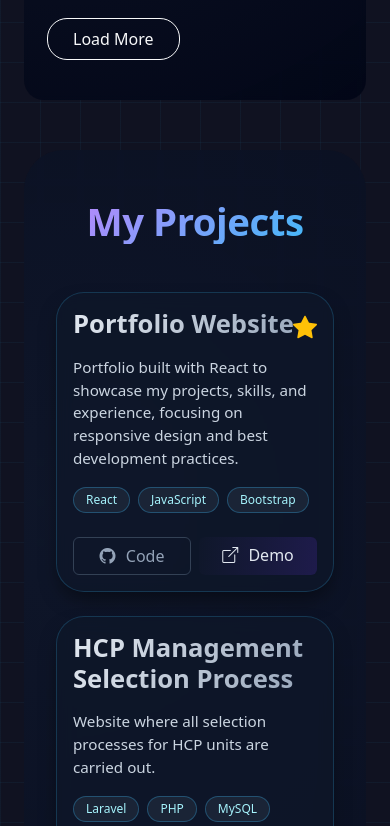
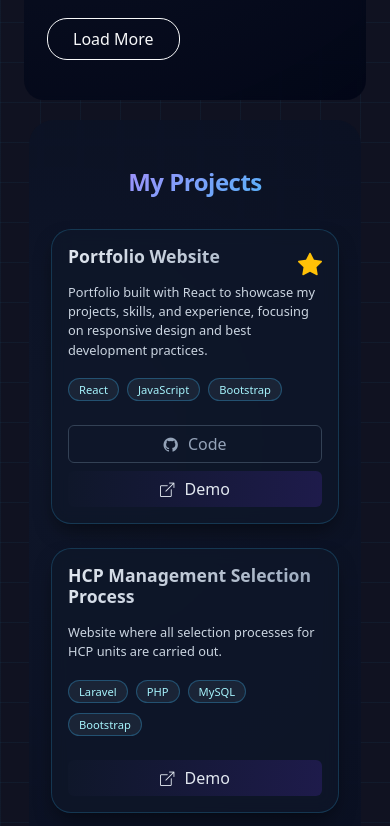
Before and after one commit to LucasFigueiredoDEV/Portfolio, a React (Vite) app: page / in a window 390 px wide. Shown: the part 1778-2604 px from the top of the page. Built offline with nearby package versions, Linux system fonts and the light colour scheme.

Commit message:
Enhance Projects component: improve layout responsiveness with updated media queries and padding adjustments for various screen sizes

```diff
--- a/src/components/content/projects/style.css
+++ b/src/components/content/projects/style.css
@@ -100,8 +100,108 @@
     font-size: 1rem;
 }
 
-@media (min-width: 1440px) {
+@media screen and (min-width: 2000px) {
     .projects {
-        max-width: 80%;
+      margin: auto 10%;
     }
 }
+
+/* ⚠️ Ajuste por causa da sidebar (260px) */
+@media (min-width: 993px) and (max-width: 1340px) {
+  .projects .col-lg-4 {
+    width: 50%;
+  }
+}
+
+@media (min-width: 1200px) {
+  .projects {
+    padding: 70px 40px;
+  }
+
+  .title-projects {
+    font-size: 2.6rem;
+  }
+}
+
+@media (max-width: 992px) {
+  .projects {
+    padding: 50px 20px;
+    border-radius: 30px;
+  }
+
+  .title-projects {
+    font-size: 2rem;
+    margin-bottom: 2.5rem !important;
+  }
+
+  .card-title {
+    font-size: 1.4rem;
+  }
+
+  .card-text {
+    font-size: 0.9rem;
+  }
+}
+
+@media (max-width: 768px) {
+  .projects {
+    padding: 40px 15px;
+    margin: 30px 10px;
+    border-radius: 25px;
+  }
+
+  .title-projects {
+    font-size: 1.7rem;
+    margin-bottom: 2rem !important;
+  }
+
+  .project-card {
+    border-radius: 20px;
+  }
+
+  .card-title {
+    font-size: 1.2rem;
+  }
+
+  .card-text {
+    font-size: 0.85rem;
+  }
+
+  .tech-badge {
+    font-size: 0.7rem;
+    padding: 5px 10px;
+  }
+
+  #iconGithubProjects,
+  #iconDemoProjects {
+    font-size: 0.9rem;
+  }
+}
+
+@media (max-width: 576px) {
+  .projects {
+    padding: 30px 10px;
+    margin: 20px 5px;
+  }
+
+  .title-projects {
+    font-size: 1.5rem;
+  }
+
+  .card-title {
+    font-size: 1.1rem;
+  }
+
+  .card-text {
+    font-size: 0.8rem;
+  }
+
+  /* 🔥 Botões ficam um embaixo do outro */
+  .project-card .d-flex {
+    flex-direction: column;
+  }
+
+  .project-card .btn {
+    width: 100% !important;
+  }
+}
```
